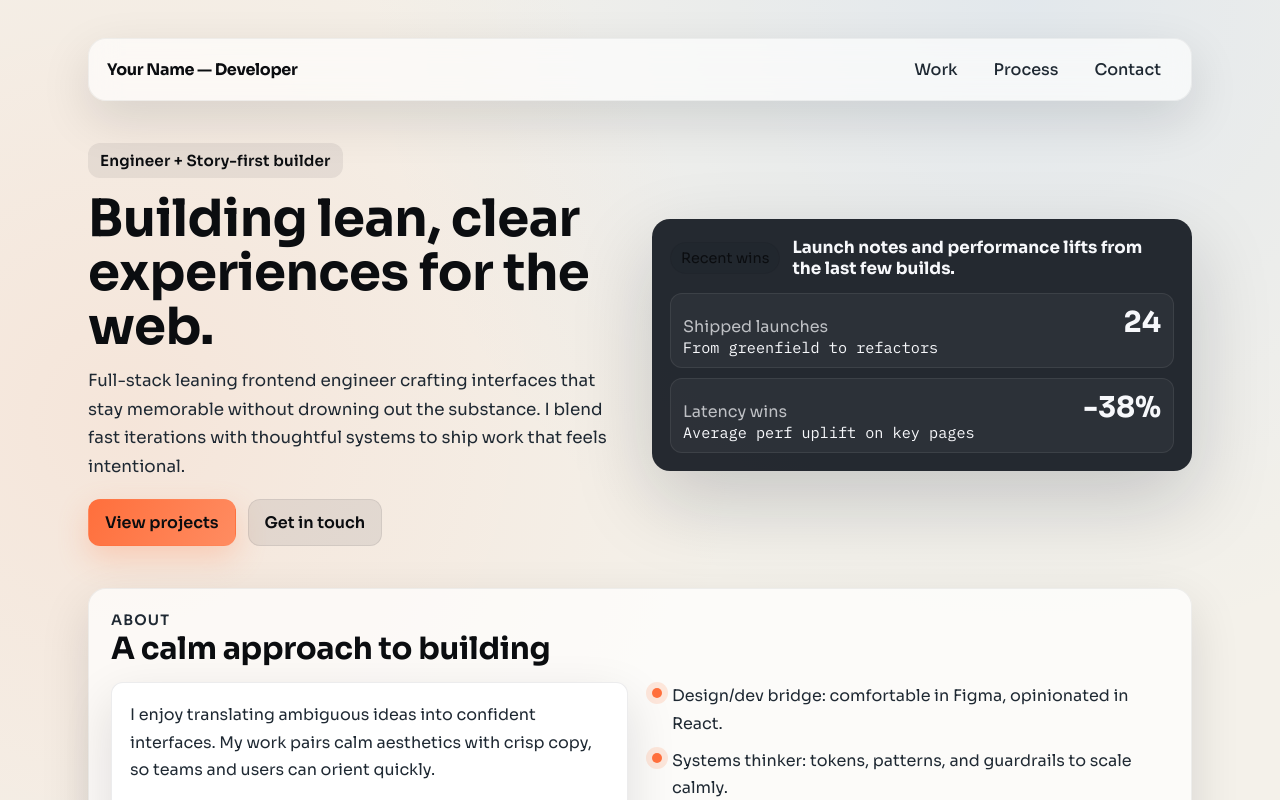
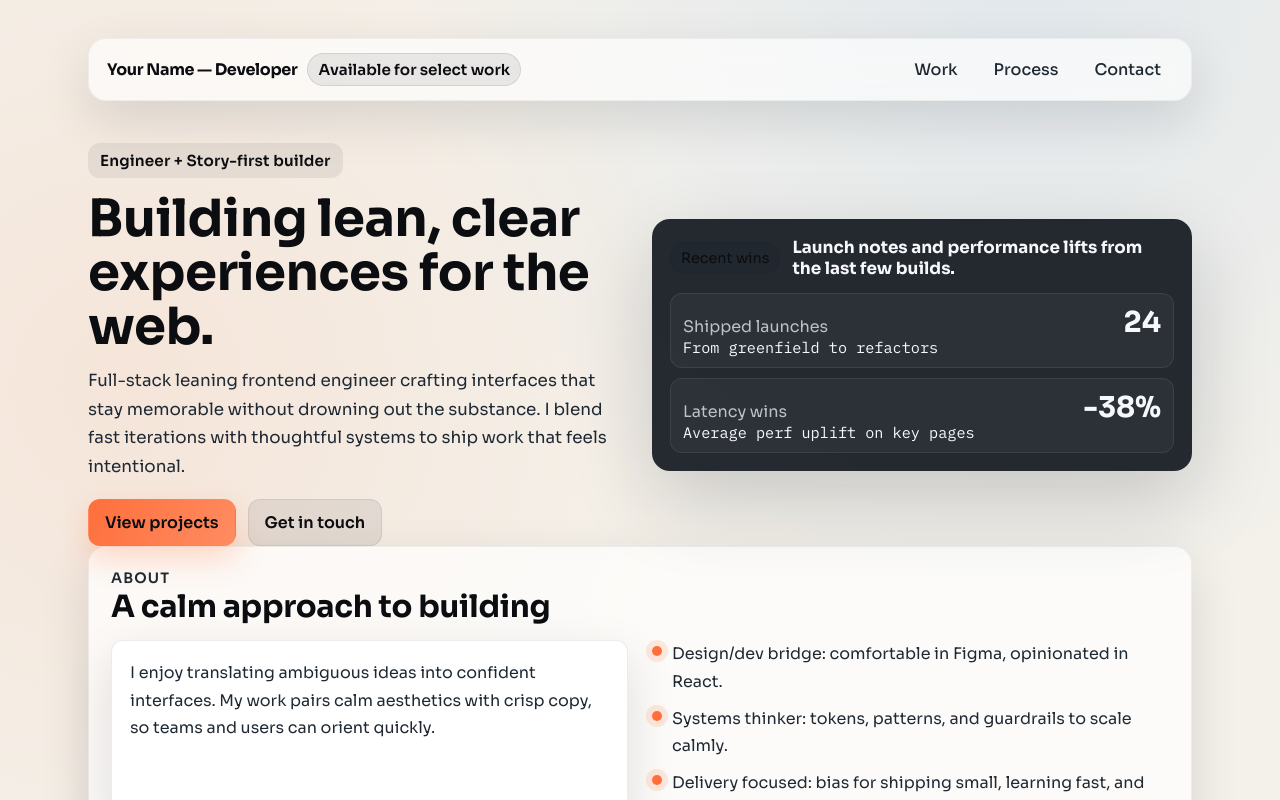
Before and after one commit to parthiv-2006/dev-site, a React (Vite) app: page / in a window 1280 px wide. Shown: the top 800 px of the page. Built offline with nearby package versions, Linux system fonts and the light colour scheme.

Commit message:
feat: add skip link and focus states for accessibility

```diff
--- a/src/App.tsx
+++ b/src/App.tsx
@@ -8,8 +8,15 @@ import './styles/app.css';
 function App() {
   return (
     <div className="page">
+      <a className="skip-link" href="#main-content">
+        Skip to main content
+      </a>
+
       <nav className="nav" aria-label="Primary">
+        <div className="nav__left">
           <div className="nav__brand">Your Name — Developer</div>
+          <span className="badge-pill">Available for select work</span>
+        </div>
         <div className="nav__links">
           <a className="nav__link" href="#projects">
             Work
@@ -23,11 +30,13 @@ function App() {
         </div>
       </nav>
 
+      <main id="main-content">
         <Hero />
         <About />
         <Projects />
         <Process />
         <Contact />
+      </main>
 
       <footer className="footer">
         <span>Portfolio concept · Dummy data</span>
--- a/src/index.css
+++ b/src/index.css
@@ -29,6 +29,31 @@ a {
   text-decoration: none;
 }
 
+a:focus-visible,
+button:focus-visible,
+[role='button']:focus-visible {
+  outline: 2px solid var(--accent);
+  outline-offset: 3px;
+  border-radius: 10px;
+}
+
+.skip-link {
+  position: fixed;
+  left: 12px;
+  top: 12px;
+  padding: 10px 14px;
+  background: #0f141c;
+  color: #f7f8fb;
+  border-radius: 12px;
+  transform: translateY(-150%);
+  transition: transform 0.2s ease;
+  z-index: 999;
+}
+
+.skip-link:focus-visible {
+  transform: translateY(0);
+}
+
 p {
   margin: 0;
   line-height: 1.7;
--- a/src/styles/app.css
+++ b/src/styles/app.css
@@ -21,6 +21,12 @@
   top: 16px;
   backdrop-filter: blur(14px);
   z-index: 10;
+}
+
+.nav__left {
+  display: flex;
+  align-items: center;
+  gap: 10px;
 }
 
 .nav__brand {
@@ -48,6 +54,16 @@
   color: var(--text);
   background: rgba(15, 20, 28, 0.06);
   outline: none;
+}
+
+.badge-pill {
+  padding: 6px 10px;
+  border-radius: 999px;
+  background: rgba(15, 20, 28, 0.08);
+  color: var(--text);
+  font-weight: 600;
+  font-size: 0.95rem;
+  border: 1px solid rgba(15, 20, 28, 0.1);
 }
 
 .hero {
@@ -213,6 +229,35 @@
   outline: none;
 }
 
+.reveal {
+  opacity: 0;
+  transform: translateY(18px);
+  animation: rise-in 0.6s ease forwards;
+}
+
+.reveal--delay {
+  animation-delay: 0.12s;
+}
+
+@media (prefers-reduced-motion: reduce) {
+  .reveal {
+    opacity: 1;
+    transform: none;
+    animation: none;
+  }
+}
+
+@keyframes rise-in {
+  from {
+    opacity: 0;
+    transform: translateY(18px);
+  }
+  to {
+    opacity: 1;
+    transform: translateY(0);
+  }
+}
+
 .list {
   list-style: none;
   padding: 0;
```
Lines whose indentation alone changed are shown as unchanged.
